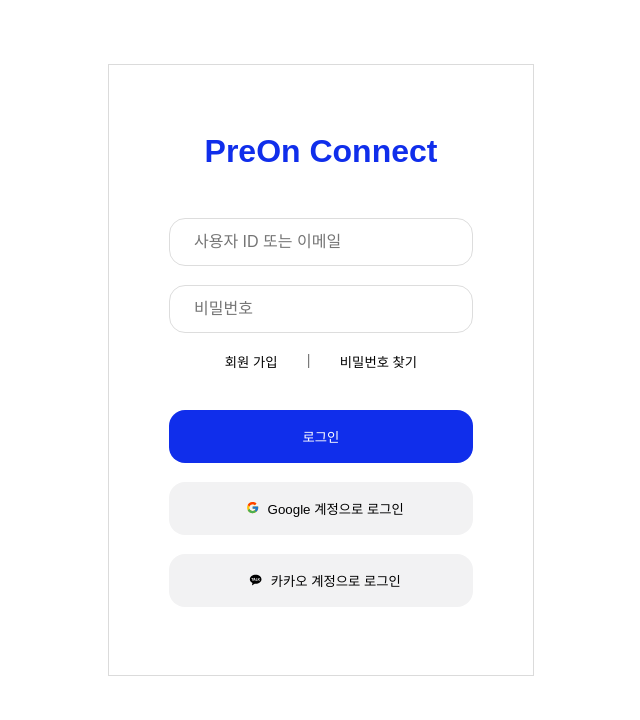
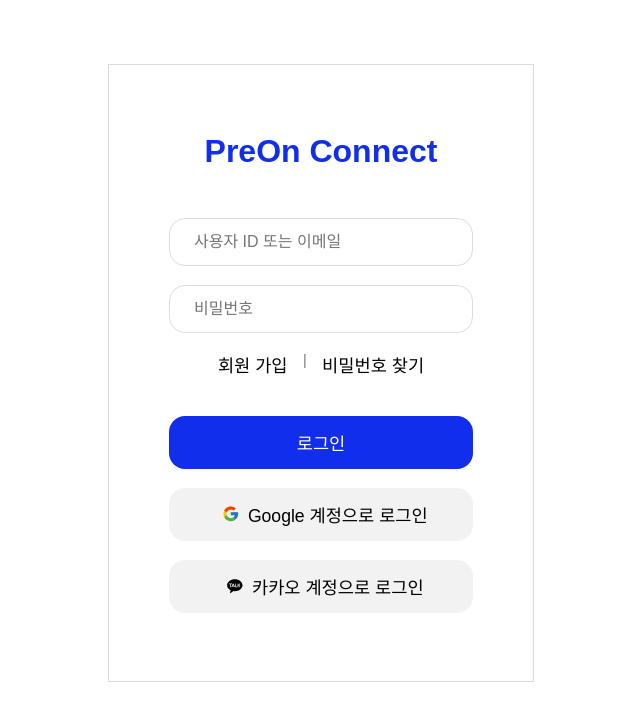
Before and after one commit to pre-on-connect/front-end, a Next.js app: page /login in a window 1280 px wide. Shown: the top 720 px of the page, without its empty margins (319-959 px from the left). Built offline with nearby package versions, Linux system fonts and the light colour scheme.

Commit message:
Design: 공통 button에 font-size추가

```diff
--- a/src/components/ui/Button.ts
+++ b/src/components/ui/Button.ts
@@ -10,6 +10,7 @@ export const Button = styled.button<{$fill?:string}>`
   height: 3.813rem;
   border: none;
   border-radius: 1rem;
+  font-size: 1.1rem;
   background-color: ${({theme, $fill}) => theme.color[$fill || 'gray_light_1']};
   color: ${({$fill}) => !$fill ? 'black' : 'white'};
   text-align: center;
@@ -21,6 +22,7 @@ export const Button = styled.button<{$fill?:string}>`
   @media ${({theme}) => theme.screenSize.mobile}{
     width: 17rem;
     height:3rem;
+    font-size:.9rem;
   }
 
   @media ${({theme}) => theme.screenSize.tablet}{
```
